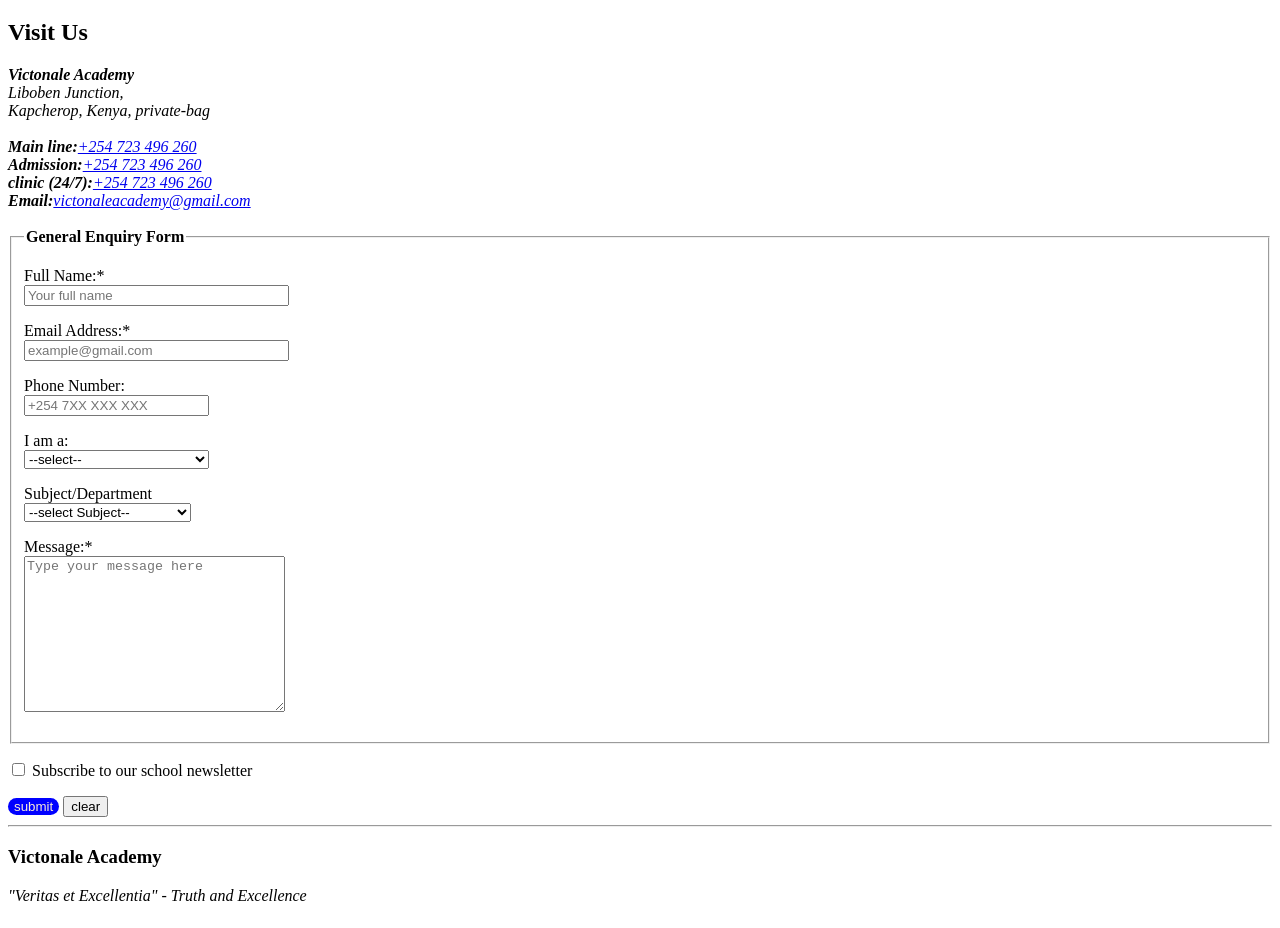
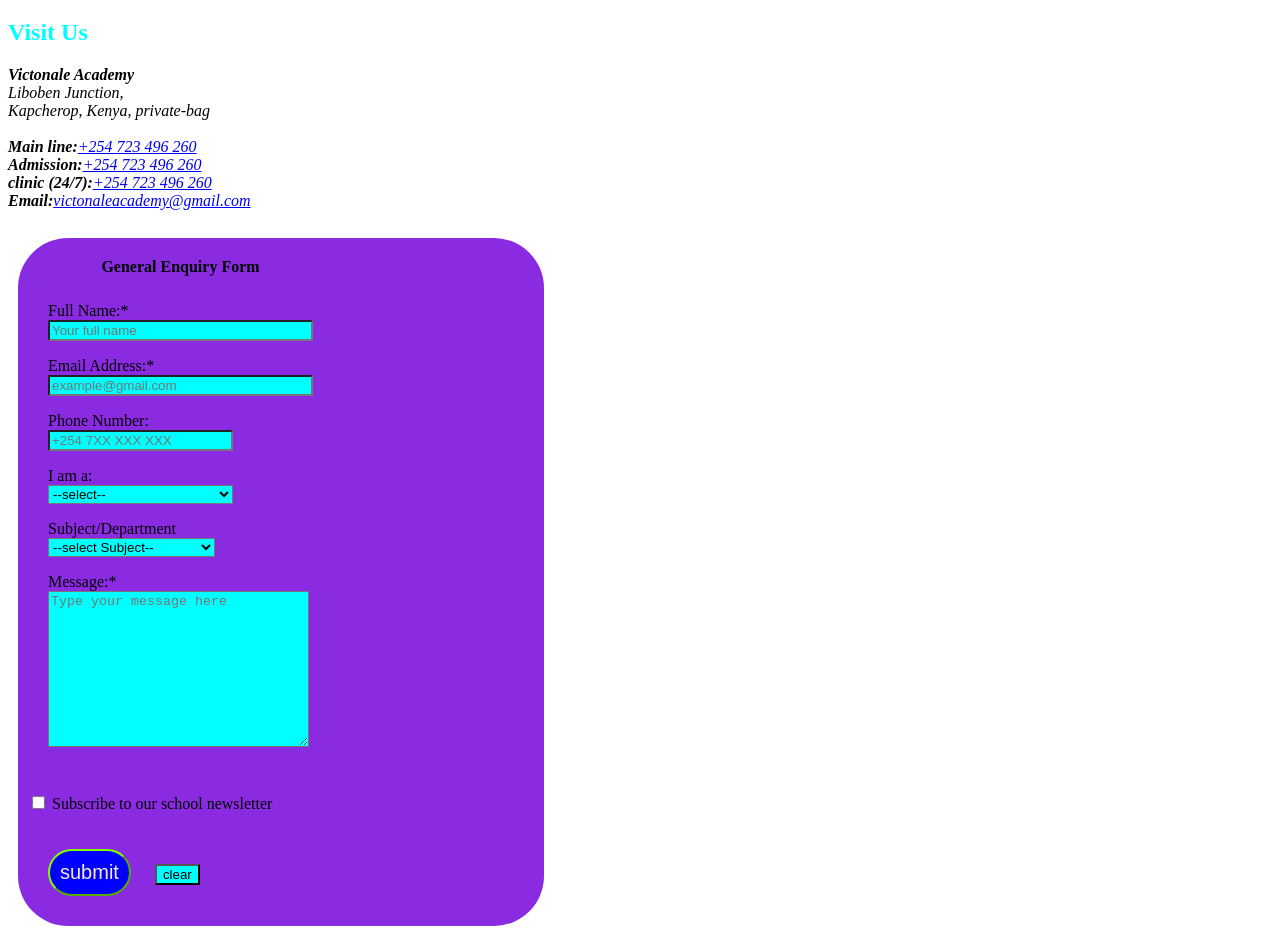
Before and after one commit to vkimutai/Victonale_Academy_Website, a plain HTML site: page pages/contact.html in a window 1280 px wide. Shown: the part 61-989 px from the top of the page. Drawn offline with Linux system fonts and the light colour scheme.

Commit message:
Adding a  bit of css to contact page

```diff
--- a/pages/contact.html
+++ b/pages/contact.html
@@ -13,7 +13,7 @@
         <h1>Contact Victonale Academy</h1>
     </header>
     <main>
-        <h2>Visit Us</h2>
+        <h2 class="visit">Visit Us</h2>
         <address>
             <strong>Victonale Academy</strong><br>
             Liboben Junction,<br>
@@ -25,7 +25,7 @@
             <strong>clinic (24/7):</strong><a href="tel:+254-723-496-260">+254&nbsp;723&nbsp;496&nbsp;260</a><br>
             <strong>Email:</strong><a href="mailto:victonaleacademy@gmail.com">victonaleacademy@gmail.com</a>
         </address><br>
-        <form action="#" method="post">
+        <form action="#" method="post" id="general">
             <fieldset>
                 <legend><strong>General Enquiry Form</strong></legend>
                 <p>
--- a/style.css
+++ b/style.css
@@ -1,12 +1,39 @@
 /*contact.html*/
 #submit{
-    border: 10px;
     border-radius: 50px;
     background-color: blue;
     color: antiquewhite;
+    font-size: 20px;
+    padding: 0.5em;
+    margin: 20px;
+    border-color: chartreuse;
 }
 
 #submit:hover{
     background-color: lch(45.74% 66.33 133.58);
 
 }
+
+
+fieldset, #general{
+    width: 40%;
+    background-color: blueviolet;
+    border: 2px;
+    border-radius: 50px;
+    margin: 10px;
+    padding: 10px;
+}
+
+legend{
+    text-align: center;
+
+}
+input, select, textarea{
+    background-color: aqua;
+}
+
+.visit{
+    color: aqua;
+    width: 50%;
+    word-wrap: break-word;
+}
```
